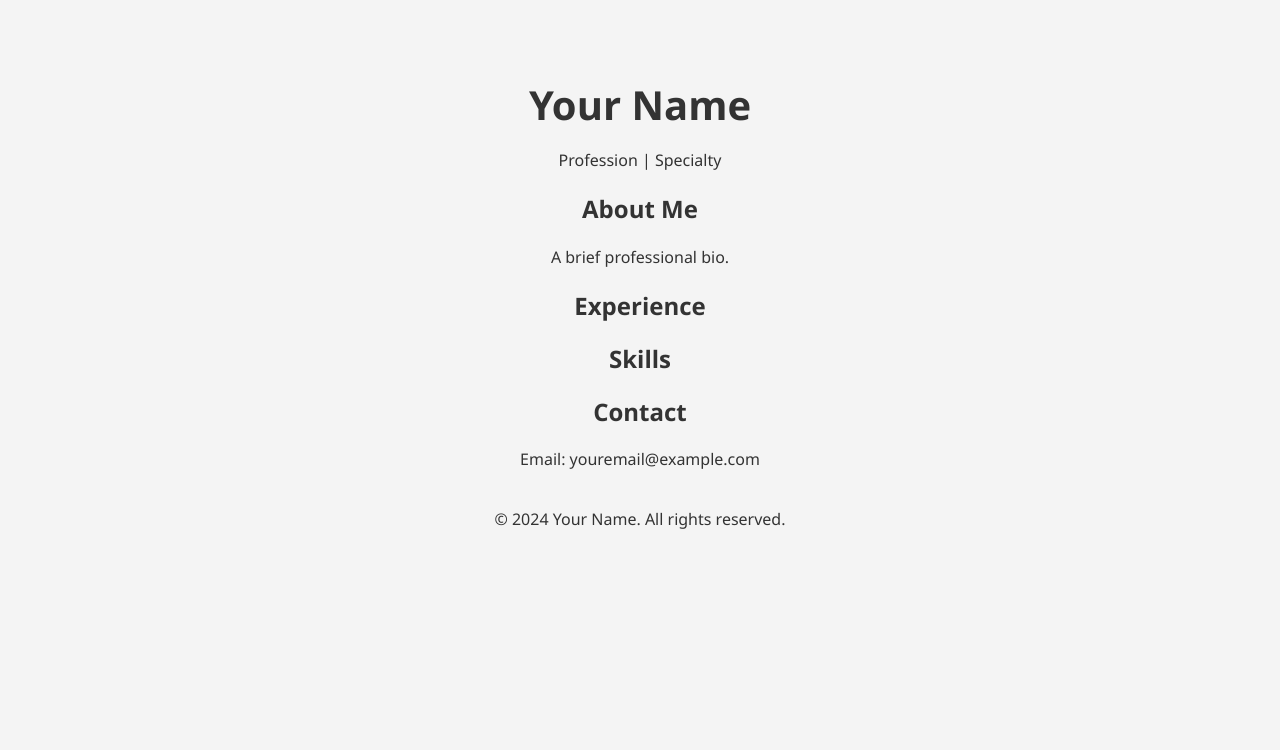
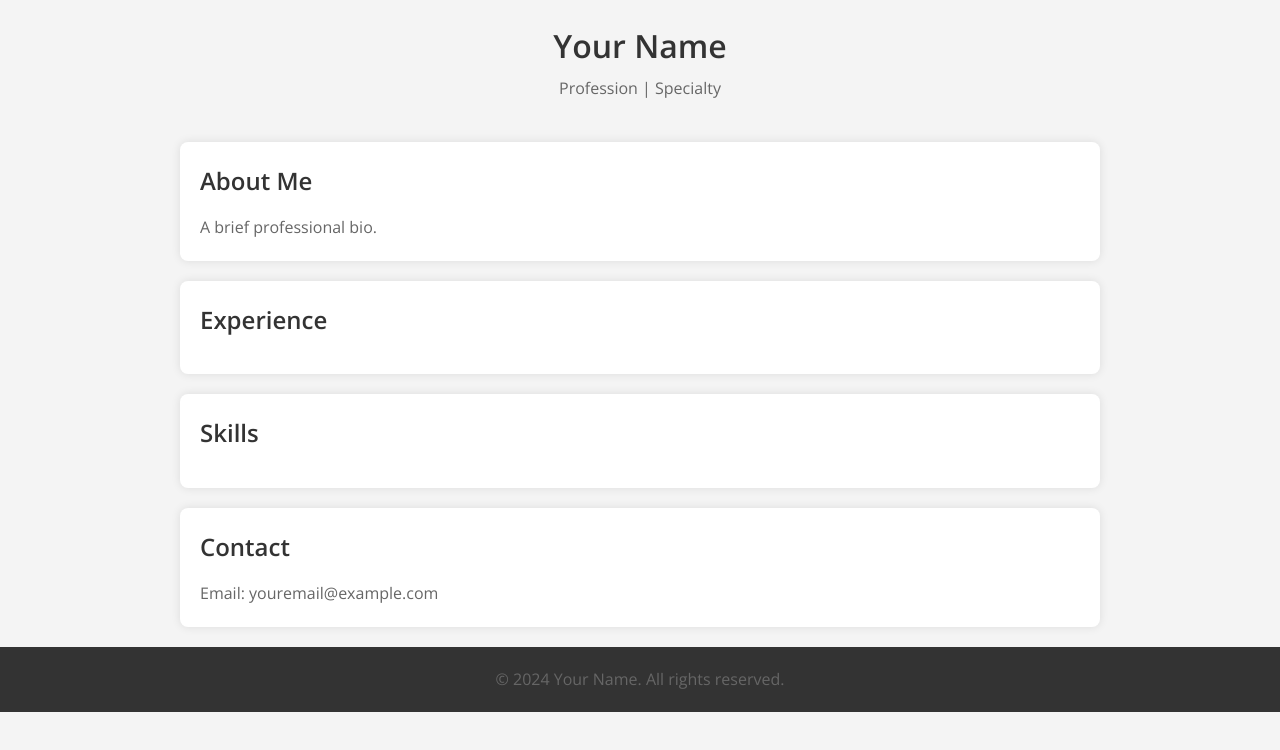
Before and after one commit to lukeryberg/azurestatic, a website: page src/index.html in a window 1280 px wide. Drawn offline with nearby package versions, Linux system fonts and the light colour scheme.

Commit message:
Update styles.css

```diff
--- a/src/styles.css
+++ b/src/styles.css
@@ -1,43 +1,75 @@
-body {
-    font-family: 'Segoe UI', Tahoma, Geneva, Verdana, sans-serif;
+* {
+    box-sizing: border-box;
     margin: 0;
     padding: 0;
+}
+
+body, html {
+    height: 100%;
+    margin: 0;
+    font-family: 'Open Sans', sans-serif;
     background-color: #f4f4f4;
     color: #333;
+    line-height: 1.6;
+}
+
+.container {
+    max-width: 960px;
+    margin: auto;
+    padding: 0 20px;
+}
+
+header {
     text-align: center;
-    padding-top: 50px;
+    padding: 20px 0;
 }
-.container {
-    width: 80%;
-    margin: auto;
-    overflow: hidden;
+
+header h1 {
+    margin-bottom: 5px;
+    font-weight: 600;
 }
-h1 {
-    font-size: 2.5em;
-    margin-bottom: 10px;
+
+header p {
+    font-weight: 300;
+    color: #666;
 }
+
+section {
+    margin: 20px 0;
+    padding: 20px;
+    background: #fff;
+    border-radius: 8px;
+    box-shadow: 0 0 10px rgba(0, 0, 0, 0.1);
+}
+
+h2 {
+    font-weight: 600;
+    margin-bottom: 15px;
+    color: #333;
+}
+
 p {
-    line-height: 1.5;
-    margin-bottom: 20px;
+    font-weight: 300;
+    color: #666;
 }
-.skills {
+
+footer {
+    text-align: center;
+    padding: 20px;
     background: #333;
     color: #fff;
-    padding: 15px 0;
 }
-.skills ul {
-    list-style: none;
-    padding: 0;
+
+@media (max-width: 768px) {
+    .container, footer {
+        padding: 0 10px;
+    }
+
+    h1, h2 {
+        font-size: 22px;
+    }
+
+    header p, section p, footer p {
+        font-size: 16px;
+    }
 }
-.skills ul li {
-    display: inline-block;
-    margin: 0 10px;
-}
-.contact {
-    margin-top: 20px;
-}
-a {
-    text-decoration: none;
-    color: #333;
-    font-weight: bold;
-}
```
